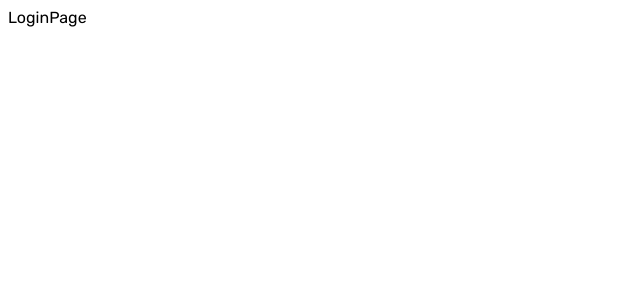
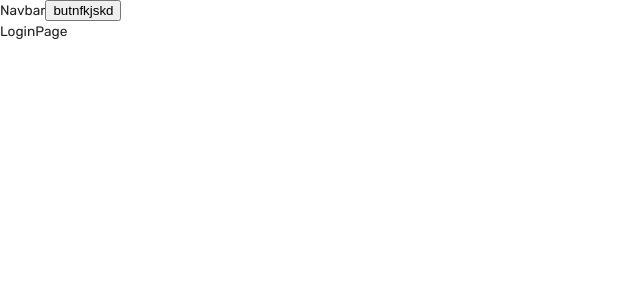
Before and after one commit to joekings2k/Devlink, a React (Create React App) app in the folder client/: page / in a window 1280 px wide. Shown: the top 300 px of the page, without its empty margins (0-640 px from the left). Built offline with nearby package versions, Linux system fonts and the light colour scheme.

Commit message:
some styling

```diff
--- a/client/src/App.tsx
+++ b/client/src/App.tsx
@@ -6,9 +6,33 @@ import {
   RouterProvider,
 } from "react-router-dom";
 import { Root } from "Root";
-import { HomePage } from "scenes/homePage";
-import { LoginPage } from "scenes/loginPage";
-import { ProfilePage } from "scenes/profilePage";
+import { HomePage } from "scenes/homePage/index";
+import { LoginPage } from "scenes/loginPage/index";
+import { ProfilePage } from "scenes/profilePage/index";
+import { useMemo } from "react";
+import { useSelector } from "react-redux";
+import { createTheme, ThemeProvider } from "@mui/material/styles";
+import { colorTokens, themeSettings } from "theme";
+import { AppState } from "state";
+// import { ThemeProvider } from "@emotion/react";
+import { CssBaseline } from "@mui/material";
+import * as mui from "@mui/material/styles/createPalette";
+
+declare module "@mui/material/styles" {
+  // interface Theme {
+  //   mode: "dark";
+  // }
+  interface PaletteColor {}
+  interface Palette {
+    neutral: Palette["primary"];
+    backgrounds: Palette["background"];
+  }
+
+  interface PaletteOptions {
+    neutral: PaletteOptions["primary"];
+    backgrounds: PaletteOptions["background"];
+  }
+}
 
 function App() {
   const router = createBrowserRouter(
@@ -21,11 +45,18 @@ function App() {
     )
   );
 
+  const mode: string = useSelector((state: AppState) => state.mode);
+
+  const theme = useMemo(() => createTheme(themeSettings(mode)), [mode]);
+
   return (
-    <div className="App">
-      <RouterProvider router={router} />
-    </div>
-    )
+    <ThemeProvider theme={theme}>
+      <div className="App">
+        <CssBaseline />
+        <RouterProvider router={router} />
+      </div>
+    </ThemeProvider>
+  );
 }
 
 export default App;
--- a/client/src/Root.tsx
+++ b/client/src/Root.tsx
@@ -1,10 +1,11 @@
 import {Outlet} from "react-router-dom"
+import { Navbar } from "scenes/navbar"
 
 export const Root =()=>{
   return(
     <>
     <div>
-
+    <Navbar />
     </div>
     <div>
      <Outlet />
--- /dev/null
+++ b/client/src/components/FlexBetween.tsx
@@ -0,0 +1,10 @@
+import { Box } from "@mui/material";
+import {styled} from  "@mui/system"
+
+const FlexBetween = styled(Box)({
+  display:"flex",
+  justifyContent:"space-between",
+  alignItems:"center"
+})
+
+export default FlexBetween
--- a/client/src/index.tsx
+++ b/client/src/index.tsx
@@ -7,7 +7,7 @@ import { persistStore } from "redux-persist";
 
 import { Provider } from "react-redux";
 import {store} from "state/reduxpesisit"
-
+import {StyledEngineProvider} from "@mui/material/styles"
 
 import { PersistGate } from "redux-persist/integration/react";
 
@@ -18,7 +18,9 @@ root.render(
   <React.StrictMode>
     <Provider store={store}>
       <PersistGate loading={null} persistor={persistStore(store)}>
-        <App />
+        <StyledEngineProvider injectFirst>
+          <App />
+        </StyledEngineProvider>
       </PersistGate>
     </Provider>
   </React.StrictMode>
--- a/client/src/scenes/navbar/index.tsx
+++ b/client/src/scenes/navbar/index.tsx
@@ -1,3 +1,45 @@
+import { useState } from "react";
+import {
+  Box,
+  IconButton,
+  InputBase,
+  Typography,
+  Select,
+  MenuItem,
+  FormControl,
+  useTheme,
+  useMediaQuery,
+} from "@mui/material";
+import {
+  Search,
+  Message,
+  DarkMode,
+  LightMode,
+  Notifications,
+  Help,
+  Menu,
+  Close,
+} from "@mui/icons-material";
+import { useDispatch, useSelector } from "react-redux";
+import { setMode, setLogout, AppState } from "state";
+import { useNavigate } from "react-router-dom";
+import FlexBetween from "components/FlexBetween";
+
 export const Navbar = () => {
-  return <div>Navbar</div>;
+  const [isMobileMenuToggled, setIsMobileMenuToggled] = useState(false);
+  const dispatch = useDispatch();
+  const navigate = useNavigate();
+  const user = useSelector((state: AppState) => state.user);
+  const isNonMobileScreens = useMediaQuery("(min-width:1000px)");
+
+  const theme = useTheme();
+  const neutralLight = theme.palette.backgrounds
+  console.log(neutralLight);
+
+  return (
+    <div color="neutral">
+      Navbar
+      <button color="neutral">butnfkjskd</button>
+    </div>
+  );
 };
--- a/client/src/state/index.ts
+++ b/client/src/state/index.ts
@@ -3,7 +3,7 @@ import {createSlice} from "@reduxjs/toolkit"
 
 
 
-interface AppState {
+export interface AppState {
   mode:string,
   user:any,
   token:string|null,
--- /dev/null
+++ b/client/src/theme.ts
@@ -0,0 +1,105 @@
+// color design tokens export
+export const colorTokens = {
+  grey: {
+    0: "#FFFFFF",
+    10: "#F6F6F6",
+    50: "#F0F0F0",
+    100: "#E0E0E0",
+    200: "#C2C2C2",
+    300: "#A3A3A3",
+    400: "#858585",
+    500: "#666666",
+    600: "#4D4D4D",
+    700: "#333333",
+    800: "#1A1A1A",
+    900: "#0A0A0A",
+    1000: "#000000",
+  },
+  primary: {
+    50: "#E6FBFF",
+    100: "#CCF7FE",
+    200: "#99EEFD",
+    300: "#66E6FC",
+    400: "#33DDFB",
+    500: "#00D5FA",
+    600: "#00A0BC",
+    700: "#006B7D",
+    800: "#00353F",
+    900: "#001519",
+  },
+};
+
+export const themeSettings = (mode: string | any) => {
+  return {
+    palette: {
+      mode: mode,
+      ...(mode === "dark"
+        ? {
+            //palette values for dark mode
+            primary: {
+              dark: colorTokens.primary[200],
+              main: colorTokens.primary[500],
+              light: colorTokens.primary[800],
+            },
+            neutral: {
+              dark: colorTokens.grey[100],
+              main: colorTokens.grey[200],
+              mediumMain: colorTokens.grey[300],
+              medium: colorTokens.grey[400],
+              light: colorTokens.grey[700],
+            },
+            backgrounds: {
+              default: colorTokens.grey[900],
+              alt: colorTokens.grey[800],
+            },
+          }
+        : {
+            //palette values for light mode
+            primary: {
+              dark: colorTokens.primary[700],
+              main: colorTokens.primary[500],
+              light: colorTokens.primary[50],
+            },
+            neutral: {
+              dark: colorTokens.grey[700],
+              main: colorTokens.grey[500],
+              mediumMain: colorTokens.grey[400],
+              medium: colorTokens.grey[300],
+              light: colorTokens.grey[50],
+            },
+            backgrounds: {
+              default: colorTokens.grey[10],
+              alt: colorTokens.grey[0],
+            },
+          }),
+    },
+    typography: {
+      fontFamily: ["Rubik", "sans-serif"].join(","),
+      fontSize: 12,
+      h1: {
+        fontFamily: ["Rubik", "sans-serif"].join(","),
+        fontSize: 40,
+      },
+      h2: {
+        fontFamily: ["Rubik", "sans-serif"].join(","),
+        fontSize: 32,
+      },
+      h3: {
+        fontFamily: ["Rubik", "sans-serif"].join(","),
+        fontSize: 24,
+      },
+      h4: {
+        fontFamily: ["Rubik", "sans-serif"].join(","),
+        fontSize: 20,
+      },
+      h5: {
+        fontFamily: ["Rubik", "sans-serif"].join(","),
+        fontSize: 16,
+      },
+      h6: {
+        fontFamily: ["Rubik", "sans-serif"].join(","),
+        fontSize: 14,
+      },
+    },
+  };
+};
```
